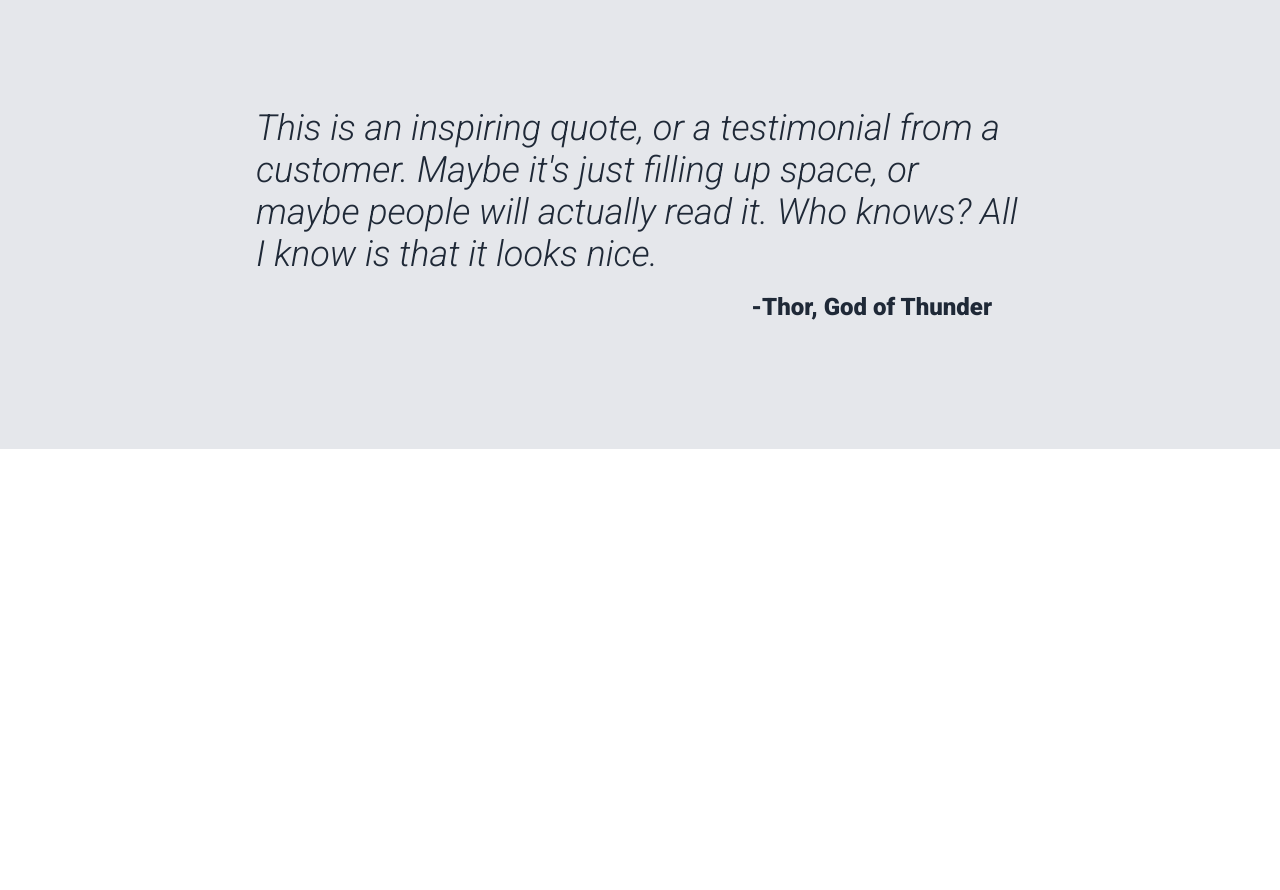
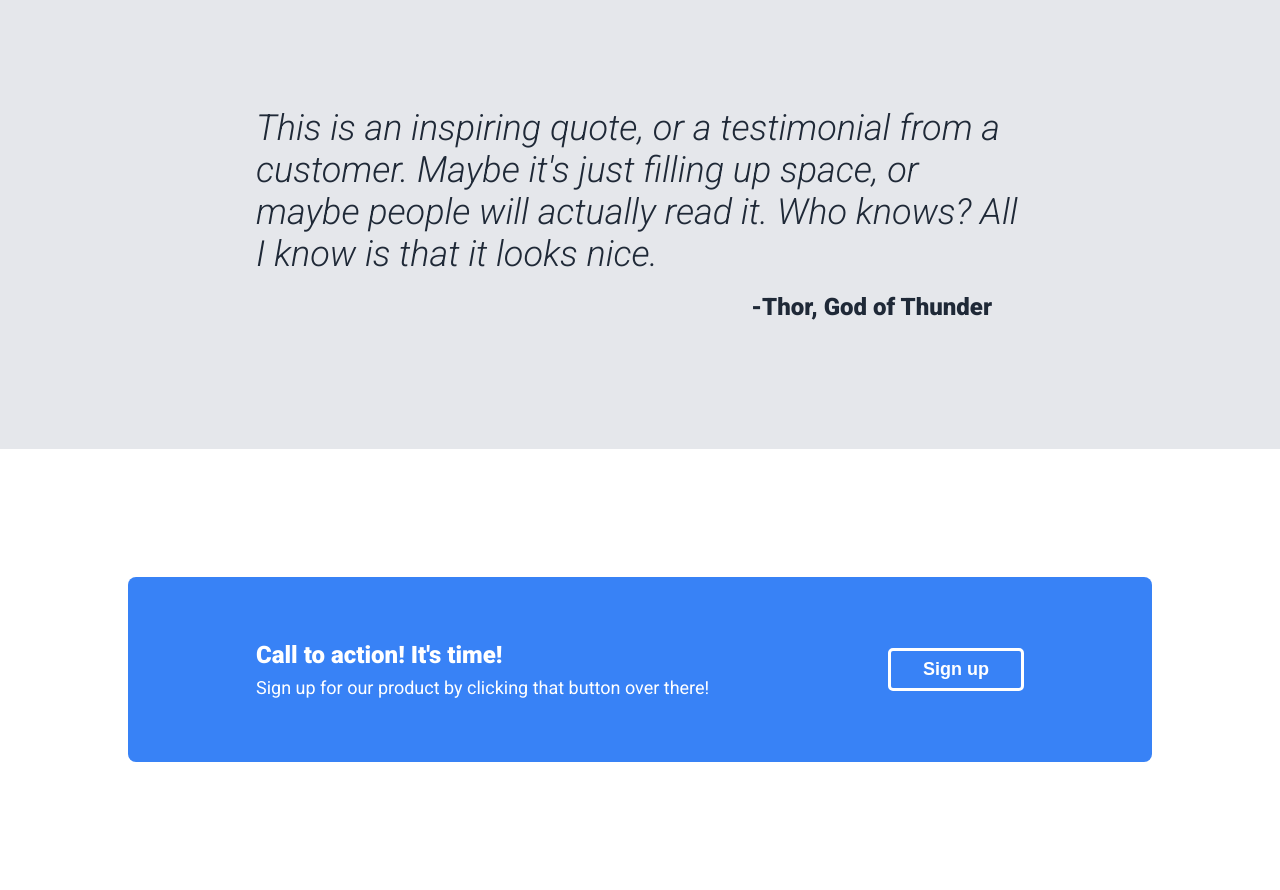
Before and after one commit to wanderingpuppet/landing-page, a plain HTML site: page index.html in a window 1280 px wide. Shown: the part 1080-1970 px from the top of the page. Before the commit the page ends 1529 px from the top, so only its background shows below. Drawn offline with Linux system fonts and the light colour scheme.

Commit message:
Add call to action section

```diff
--- a/index.html
+++ b/index.html
@@ -71,6 +71,16 @@
     </p>
     <div class="author">-Thor, God of Thunder</div>
   </div>
+
+  <div class="call-to-action">
+    <div class="container">
+      <div class="content">
+        <div class="action-heading">Call to action! It's time!</div>
+        <p>Sign up for our product by clicking that button over there!</p>
+      </div>
+      <button>Sign up</button>
+    </div>
+  </div>
 </body>
 
 </html>
--- a/style.css
+++ b/style.css
@@ -152,3 +152,33 @@ button {
   color: #1f2937;
   padding-right: 32px;
 }
+
+/* Call to action */
+
+.call-to-action {
+  color: white;
+  padding: 128px;
+}
+
+.container {
+  display: flex;
+  align-items: center;
+  justify-content: space-between;
+  background-color: #3882f6;
+  padding: 64px 128px;
+  border-radius: 8px;
+}
+
+.action-heading {
+  font-size: 24px;
+  font-weight: 900;
+  margin-bottom: 8px;
+}
+
+.call-to-action p {
+  font-size: 18px;
+}
+
+.call-to-action button {
+  border: 3px solid white;
+}
```
